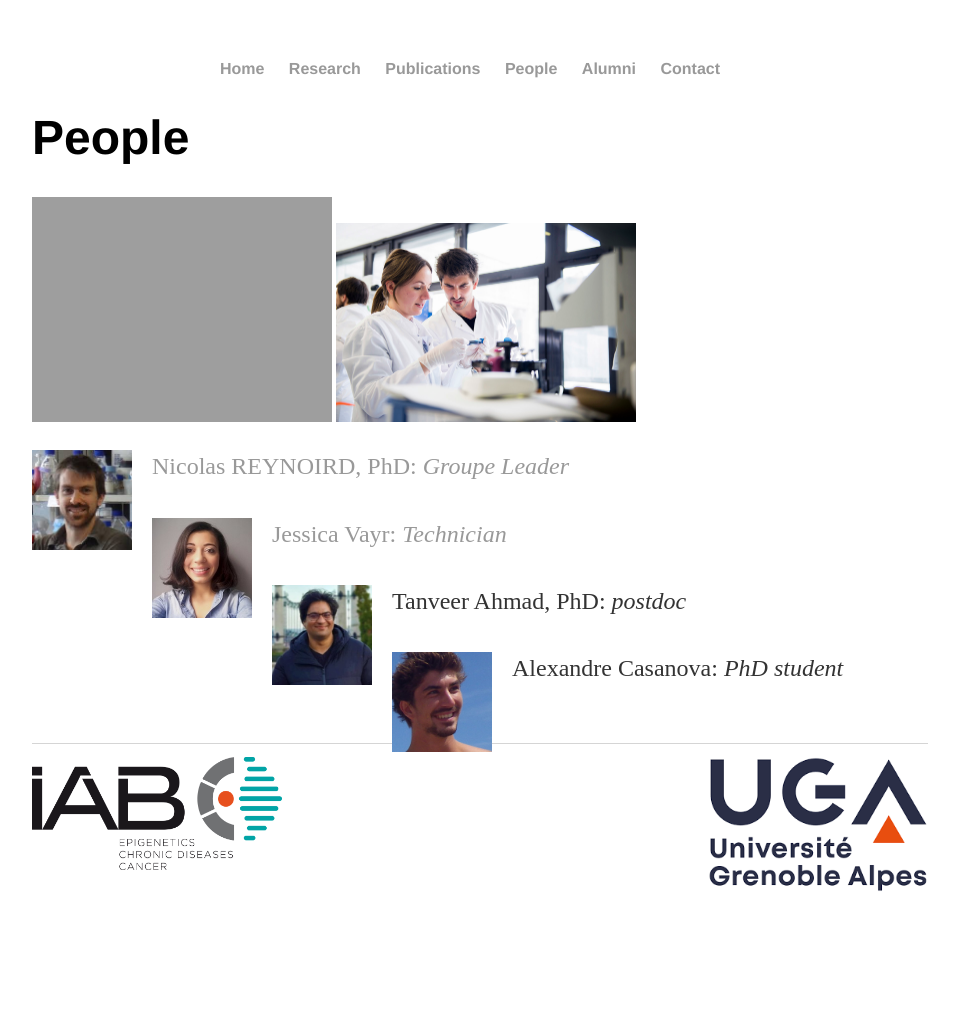
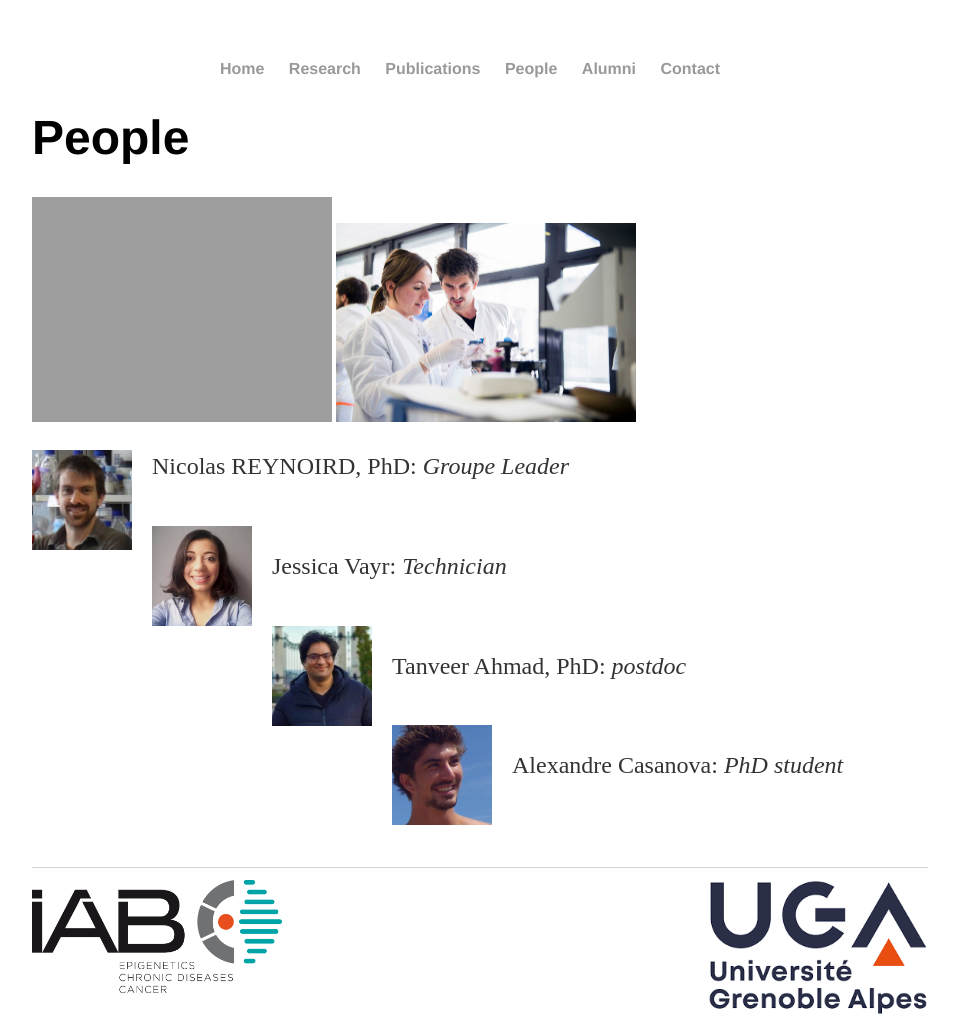
Before and after one commit to Reynoird-Lab/Reynoird-lab.github.io, a Jekyll site: the page built from People/index.html, in a window 1280 px wide. Shown: the whole page, without its empty margins (160-1119 px from the left). Built offline with Jekyll 4.4.1, drawn with Linux system fonts in a browser that asks for light colours; Markdown is read by kramdown in place of the engine named in the settings; before the commit the page ends 900 px from its top, so only the background shows below that.

Commit message:
Update index.html

```diff
--- a/People/index.html
+++ b/People/index.html
@@ -8,12 +8,12 @@ title: People
 
 
 <p>
-<a href="https://www.researchgate.net/profile/Nicolas_Reynoird"> <img alt="NR" src="https://reynoird-lab.github.io/Images/nicolas_reynoird.jfif" style="margin: 0px 20px 0px 0px;" align="left" width="100"/> Nicolas REYNOIRD, PhD: <i>Groupe Leader</i></a><br>
+<a href="https://www.researchgate.net/profile/Nicolas_Reynoird"> <img alt="NR" src="https://reynoird-lab.github.io/Images/nicolas_reynoird.jfif" style="margin: 0px 20px 0px 0px;" align="left" width="100"/></a><p>Nicolas REYNOIRD, PhD: <i>Groupe Leader</i></a><br></p>
 <br>
-<a href="https://www.linkedin.com/in/jessica-vayr-b686bb37/"> <img alt="JV" src="https://reynoird-lab.github.io/Images/Jessica_Vayr.jfif" style="margin: 0px 20px 0px 0px;" align="left" width="100"/> Jessica Vayr: <i>Technician</i></a><br>
+<a href="https://www.linkedin.com/in/jessica-vayr-b686bb37/"> <img alt="JV" src="https://reynoird-lab.github.io/Images/Jessica_Vayr.jfif" style="margin: 0px 20px 0px 0px;" align="left" width="100"/></a> <p>Jessica Vayr: <i>Technician</i><br></p>
 <br>
-<a href="https://www.researchgate.net/profile/Tanveer_Ahmad31"> <img alt="JV" src="https://reynoird-lab.github.io/Images/Tanveer_Ahmad.jpg" style="margin: 0px 20px 0px 0px;" align="left" width="100"/></a> Tanveer Ahmad, PhD: <i>postdoc</i><br>
+<a href="https://www.researchgate.net/profile/Tanveer_Ahmad31"> <img alt="JV" src="https://reynoird-lab.github.io/Images/Tanveer_Ahmad.jpg" style="margin: 0px 20px 0px 0px;" align="left" width="100"/></a> <p>Tanveer Ahmad, PhD: <i>postdoc</i><br></p>
 <br>
-<a href="https://www.researchgate.net/profile/Alexandre_Casanova"> <img alt="AC" src="https://reynoird-lab.github.io/Images/Alexandre_Casanova.jpg" style="margin: 0px 20px 0px 0px;" align="left" width="100"/></a> Alexandre Casanova: <i>PhD student</i><br>
+<a href="https://www.researchgate.net/profile/Alexandre_Casanova"> <img alt="AC" src="https://reynoird-lab.github.io/Images/Alexandre_Casanova.jpg" style="margin: 0px 20px 0px 0px;" align="left" width="100"/></a> <p>Alexandre Casanova: <i>PhD student</i></p><br>
 <br>
 </p>
```
